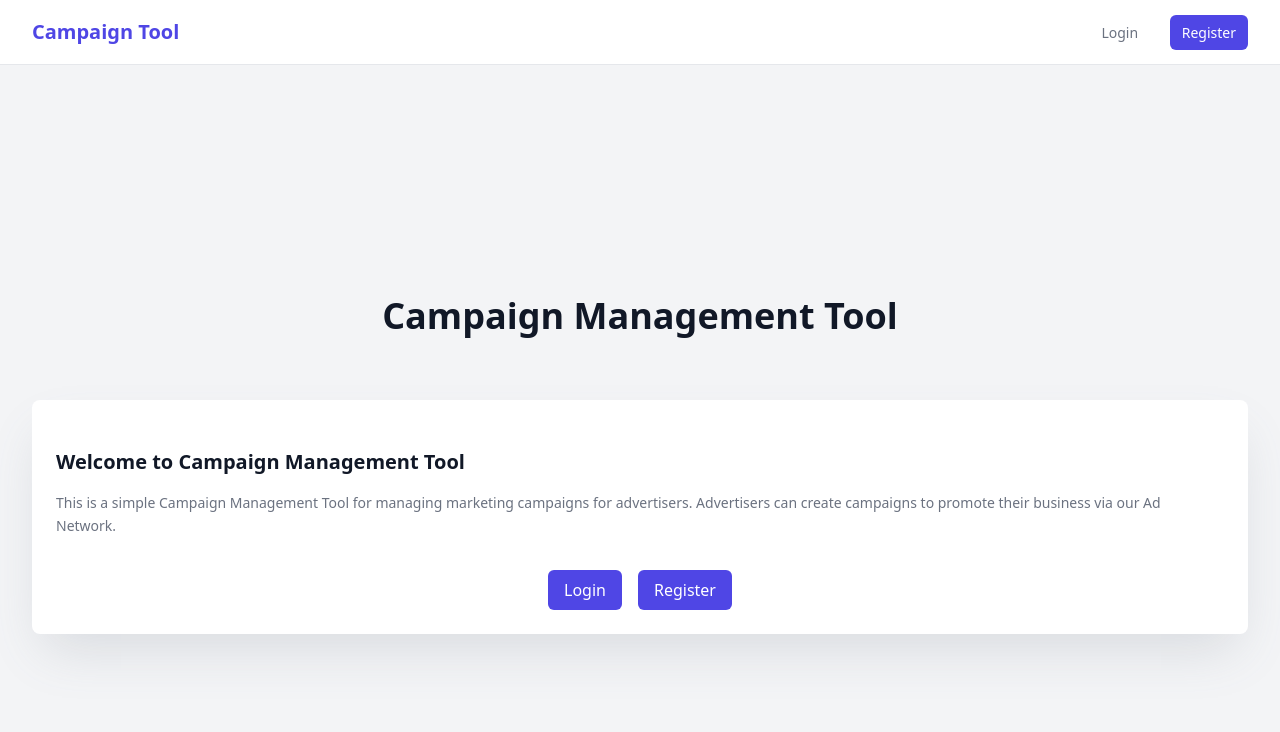
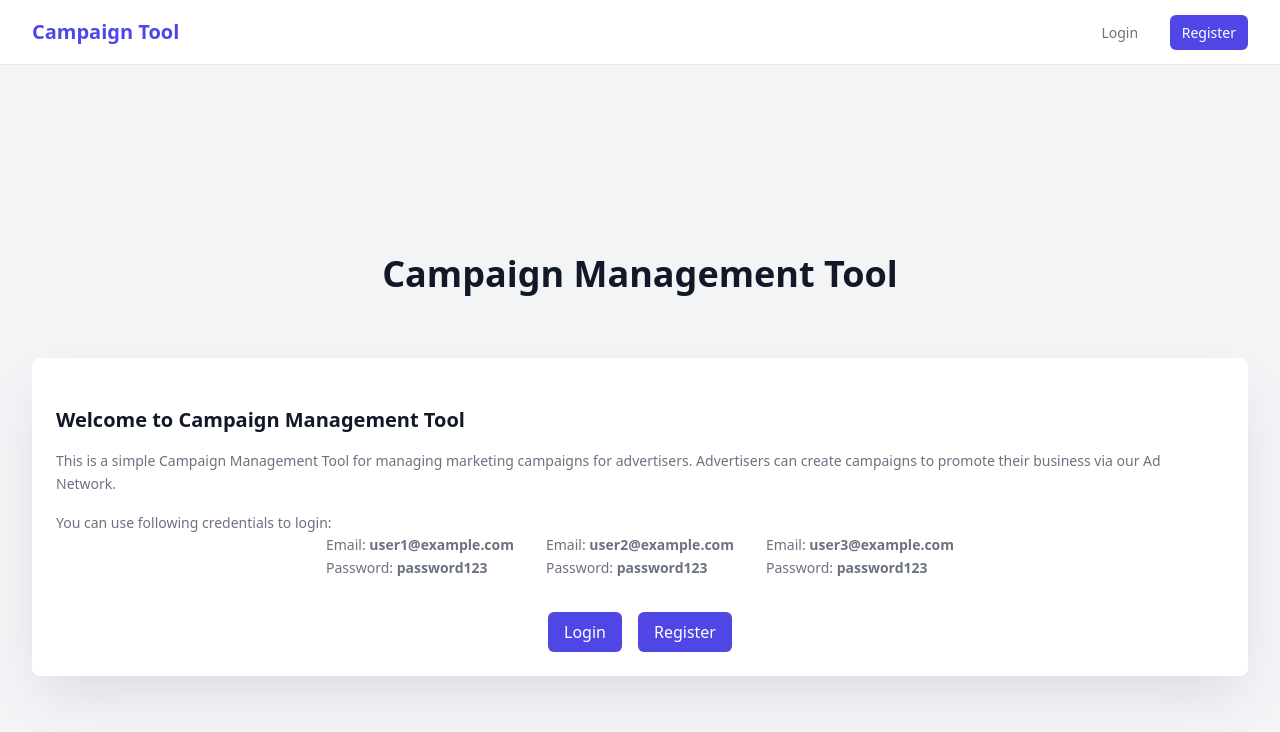
Before and after one commit to asadzaheer/campaign-tool-frontend, a Vue app: page / in a window 1280 px wide. Shown: the top 732 px of the page. Built offline with nearby package versions, Linux system fonts and the light colour scheme.

Commit message:
update: added test accounts info

```diff
--- a/src/views/Home.vue
+++ b/src/views/Home.vue
@@ -24,18 +24,36 @@
                 class="scale-100 p-6 bg-white from-gray-700/50 via-transparent rounded-lg shadow-2xl shadow-gray-500/20 flex motion-safe:hover:scale-[1.01] transition-all duration-250 focus:outline focus:outline-2 focus:outline-red-500"
               >
                 <div class="w-full">
-                                    <h2
-                                        class="mt-6 text-xl font-semibold text-gray-900"
-                                    >
+                  <h2 class="mt-6 text-xl font-semibold text-gray-900">
                     Welcome to Campaign Management Tool
                   </h2>
 
-                                    <p
+                  <p class="mt-4 text-gray-500 text-sm leading-relaxed">
+                    This is a simple Campaign Management Tool for managing
+                    marketing campaigns for advertisers. Advertisers can create
+                    campaigns to promote their business via our Ad Network.
+                  </p>
+
+                  <div
                     class="mt-4 text-gray-500 text-sm leading-relaxed"
+                    v-if="!isAuthenticated"
                   >
-                                        This is a simple Campaign Management Tool for managing marketing campaigns for advertisers.
-                                        Advertisers can create campaigns to promote their business via our Ad Network.
-                                    </p>
+                    You can use following credentials to login:
+                    <div class="flex space-x-8 justify-center">
+                      <div>
+                        Email: <b>user1@example.com</b> <br />
+                        Password: <b>password123</b>
+                      </div>
+                      <div>
+                        Email: <b>user2@example.com</b> <br />
+                        Password: <b>password123</b>
+                      </div>
+                      <div>
+                        Email: <b>user3@example.com</b> <br />
+                        Password: <b>password123</b>
+                      </div>
+                    </div>
+                  </div>
 
                   <div class="mt-8 flex justify-center space-x-4">
                     <div v-if="!isAuthenticated" class="flex space-x-4">
@@ -74,7 +92,7 @@
 <script setup>
 import { useAuthStore } from "../stores/auth";
 import { computed } from "vue";
-import { TransitionRoot, TransitionChild } from '@headlessui/vue'
+import { TransitionRoot, TransitionChild } from "@headlessui/vue";
 
 const authStore = useAuthStore();
 const isAuthenticated = computed(() => authStore.isAuthenticated);
```
Lines whose indentation alone changed are shown as unchanged.
